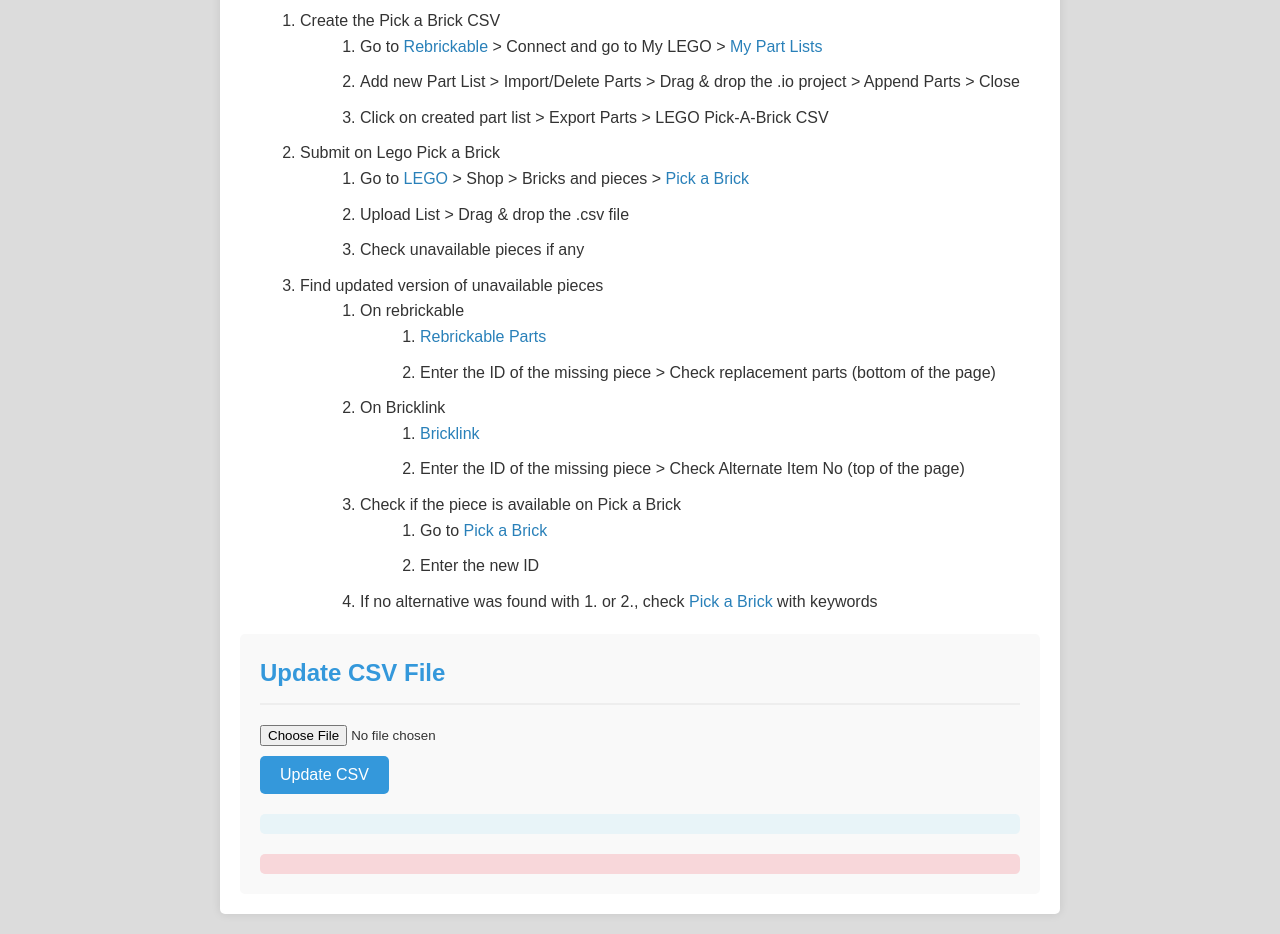
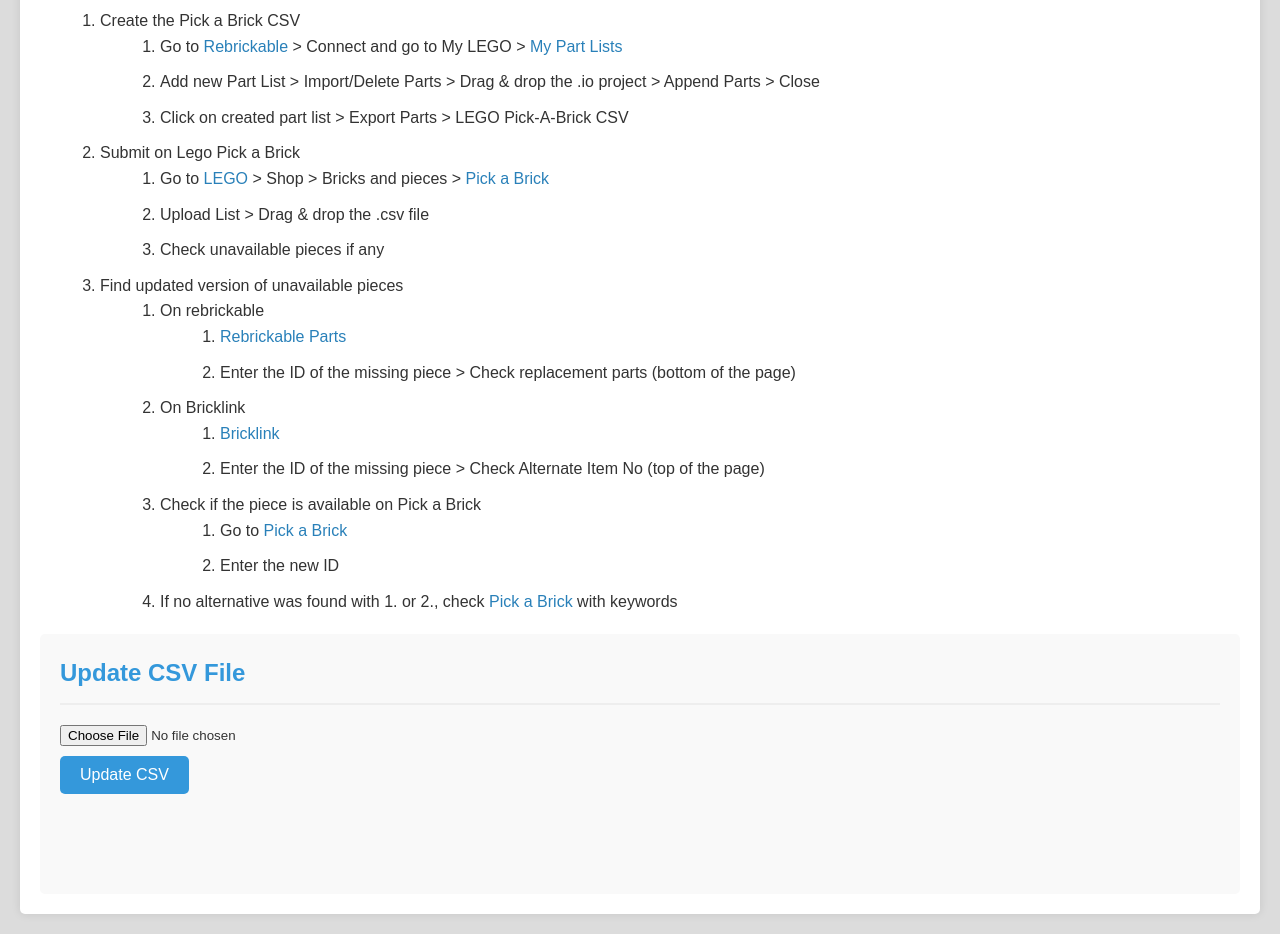
Before and after one commit to CraftySalamander/tools, a plain HTML site: page lego/pick_a_brick.html in a window 1280 px wide. Shown: the part 126-1060 px from the top of the page. Drawn offline with Linux system fonts and the light colour scheme.

Commit message:
fitting table

```diff
--- a/lego/pick_a_brick.html
+++ b/lego/pick_a_brick.html
@@ -16,7 +16,7 @@
         }
 
         .container {
-            max-width: 800px;
+            max-width: 1200px;
             margin: auto;
             background: white;
             padding: 20px;
@@ -86,7 +86,6 @@
         #conversionResults {
             margin-top: 20px;
             padding: 10px;
-            background-color: #e8f4f8;
             border-radius: 5px;
         }
 
@@ -134,8 +133,6 @@
         #skippedLines {
             margin-top: 20px;
             padding: 10px;
-            background-color: #f8d7da;
-            border-radius: 5px;
         }
 
         table {
@@ -144,8 +141,7 @@
             margin-top: 10px;
         }
 
-        th,
-        td {
+        th, td {
             border: 1px solid #ddd;
             padding: 8px;
             text-align: left;
@@ -157,6 +153,11 @@
 
         tr {
             background-color: #f9f9f9;
+        }
+
+        /* Make every other column a bit more gray */
+        td:nth-child(odd) {
+            background-color: #e9e9e9;
         }
     </style>
 </head>
```
